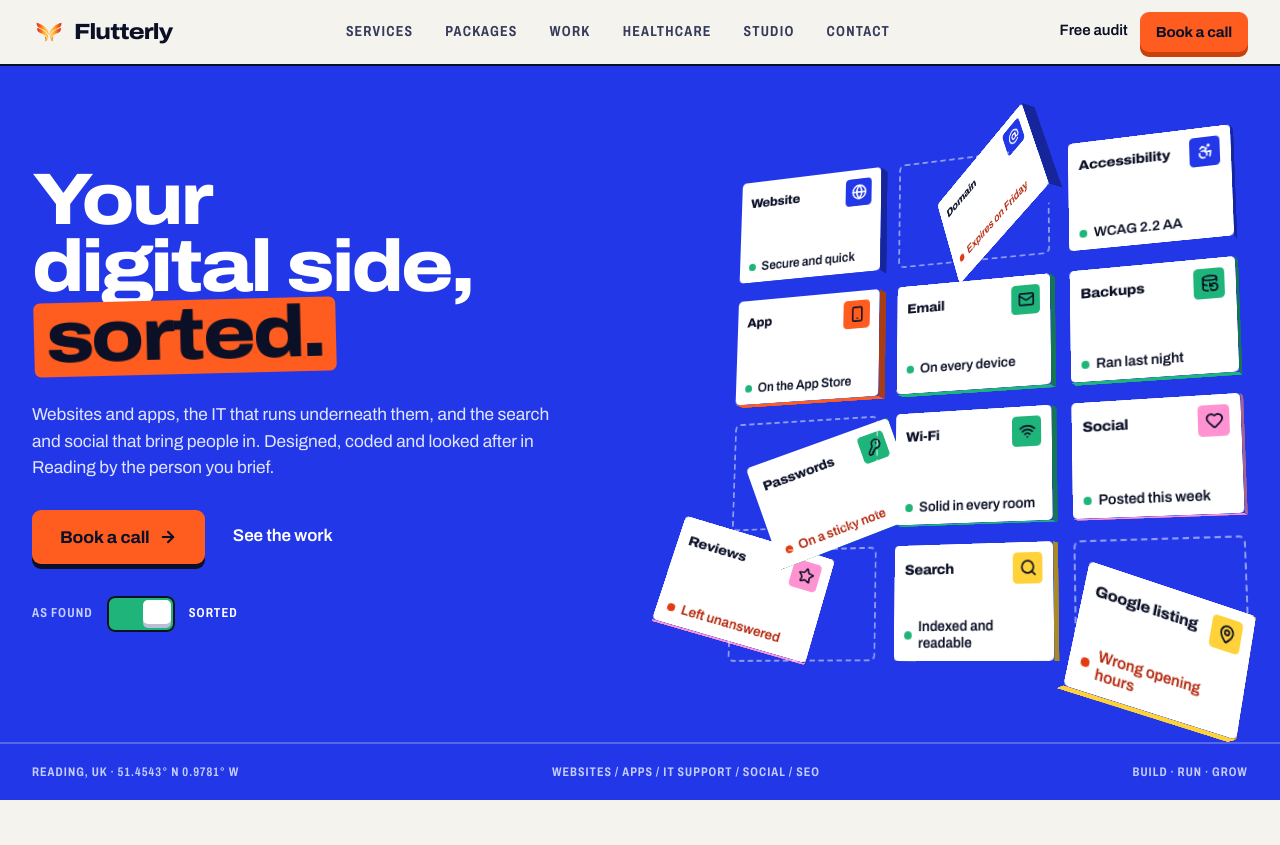
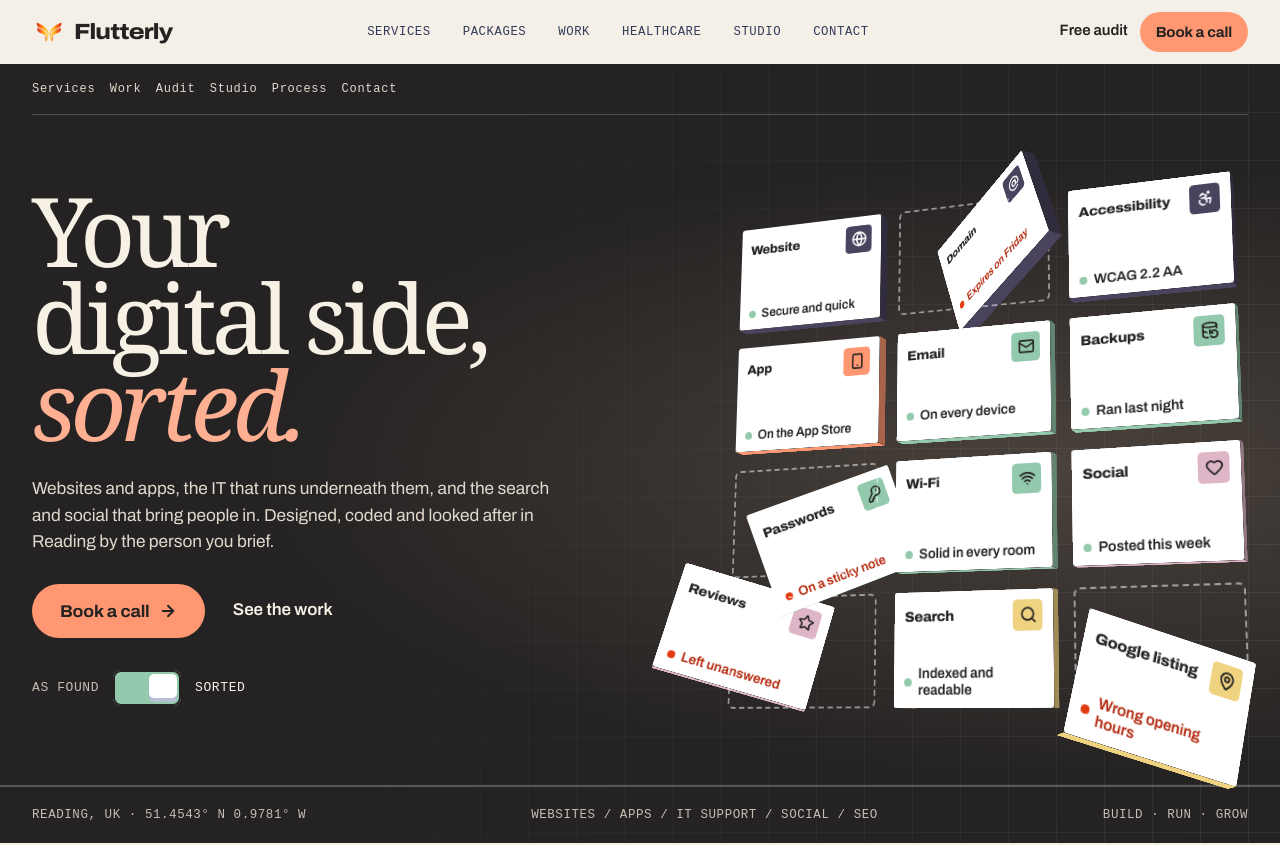
Before and after one commit to its-me-anoop/Website, a Next.js app: page / in a window 1280 px wide. Shown: the top 845 px of the page. Built offline with nearby package versions, Linux system fonts and the light colour scheme.

Commit message:
Redesign the Flutterly studio around editorial chapters and a graphite opening

```diff
--- a/src/app/globals.css
+++ b/src/app/globals.css
@@ -1943,3 +1943,92 @@ body:has(.demo-physio-root) > a[href="#main"]:focus {
     transition-duration: 0.01ms !important;
   }
 }
+
+/* Flutterly studio — typeset chapters, paper surfaces and a graphite stage. */
+@media screen {
+  .s-root, .s-chrome {
+    --s-navy: #252322;
+    --s-navy-2: #373431;
+    --s-chalk: #f4f0e7;
+    --s-chalk-2: #e6e1d5;
+    --s-sky: #e3e7dd;
+    --s-cobalt: #49435e;
+    --s-cobalt-deep: #34303f;
+    --s-sun: #efd381;
+    --s-flame: #ff9872;
+    --s-jade: #93c9ac;
+    --s-pink: #dfb6c7;
+  }
+
+  :is(.s-root, .s-chrome) :is(h1,h2,h3).s-display {
+    font-family: Georgia, "Times New Roman", serif;
+    font-weight: 400;
+    letter-spacing: -.055em;
+    line-height: 1.02;
+  }
+  .s-display em {
+    background: transparent;
+    color: inherit;
+    padding: 0 .04em 0 0;
+    margin: 0;
+    transform: none;
+    font-style: italic;
+  }
+  :is(.s-label, .s-eyebrow, .opening-index) {
+    font-family: ui-monospace, "Courier New", monospace;
+    font-weight: 500;
+    letter-spacing: .045em;
+  }
+  .s-eyebrow::before { width: 1.8em; height: 1px; background: currentColor; transform: none; }
+  .s-key { border-radius: 100px; box-shadow: none; }
+  .s-key:hover, .s-key:active { box-shadow: inset 0 0 0 1px currentColor; }
+  .s-card { border-radius: 4px; }
+  :is(.s-root, .s-chrome) header.fixed { border-bottom-width: 1px; }
+  header nav[aria-label="Primary"] .s-label { font-size: .77rem; }
+  .studio-opening {
+    --s-bg: #242222;
+    --s-ink: #f7f0e5;
+    --s-ink-soft: #e1d9cd;
+    --s-muted: #c6bdb4;
+    background-image: radial-gradient(ellipse at 83% 52%, #4a423c, transparent 54%);
+  }
+  .studio-opening::before {
+    content: "";
+    position: absolute;
+    inset: 0;
+    z-index: -1;
+    background-image: linear-gradient(#fff1 1px, transparent 1px), linear-gradient(90deg,#fff1 1px, transparent 1px);
+    background-size: 48px 48px;
+    mask-image: linear-gradient(105deg, transparent 25%, black);
+    pointer-events: none;
+  }
+  .opening-index nav {
+    display: flex;
+    flex-wrap: wrap;
+    gap: 0 .9rem;
+    border-bottom: 1px solid #ffffff36;
+    padding: .55rem 0;
+  }
+  .opening-index a {
+    display: inline-flex;
+    align-items: center;
+    min-height: 32px;
+    font-size: .75rem;
+    color: var(--s-ink-soft);
+  }
+  .opening-index a:hover { text-decoration: underline; text-underline-offset: .3em; }
+  .studio-opening #hero-title { font-size: clamp(3.25rem, 7.5vw, 7.5rem); line-height: .91; }
+  .studio-opening #hero-title em { color: #ffb093; }
+  .studio-opening .sort-face { border-radius: 3px; }
+}
+@media screen {
+  .studio-page-opening::before {
+    content: "";
+    position: absolute;
+    inset: 0;
+    z-index: -1;
+    pointer-events: none;
+    background-image: repeating-linear-gradient(90deg, transparent 0 63px, var(--s-line) 63px 64px);
+    mask-image: linear-gradient(100deg, transparent 32%, #0009);
+  }
+}
--- a/src/components/sorted/home/Hero.tsx
+++ b/src/components/sorted/home/Hero.tsx
@@ -100,8 +100,15 @@ export function Hero() {
       aria-labelledby="hero-title"
       data-state={sorted ? "sorted" : "mess"}
       data-intro={intro ? "" : undefined}
-      className="tone-cobalt relative isolate flex min-h-[calc(100svh-4rem)] flex-col overflow-hidden"
+      className="studio-opening tone-cobalt relative isolate flex min-h-[calc(100svh-4rem)] flex-col overflow-hidden"
     >
+      <Container className="opening-index">
+        <nav aria-label="On this page">
+          {["Services", "Work", "Audit", "Studio", "Process", "Contact"].map((section) => (
+            <a key={section} href={`#${section.toLowerCase()}`}>{section}</a>
+          ))}
+        </nav>
+      </Container>
       <Container className="relative grid flex-1 items-center gap-x-8 gap-y-10 pb-10 pt-10 sm:pt-14 lg:grid-cols-[minmax(0,1.15fr)_minmax(0,1fr)] lg:pb-16">
         <div className="relative z-10 flex min-w-0 flex-col items-start gap-7">
           <h1
--- a/src/components/sorted/layout/PageHero.tsx
+++ b/src/components/sorted/layout/PageHero.tsx
@@ -36,11 +36,11 @@ export function PageHero({
 }) {
   const hasArt = art !== null;
   return (
-    <section id="top" className={cn(tone, "relative isolate overflow-hidden border-b-2 border-s-rule")}>
+    <section id="top" className={cn(tone, "studio-page-opening relative isolate overflow-hidden border-b border-s-rule")}>
       <Container
         className={cn(
-          "grid items-center gap-x-10 gap-y-6 pb-14 pt-12 sm:pb-20 sm:pt-16",
-          hasArt && "lg:grid-cols-[minmax(0,1.5fr)_minmax(0,1fr)]"
+          "grid items-center gap-x-12 gap-y-8 py-14 sm:py-20 lg:min-h-[62svh]",
+          hasArt && "lg:grid-cols-[minmax(0,1.3fr)_minmax(0,1fr)]"
         )}
       >
         <div className="min-w-0">
```
Also changed, not shown: 1 other file (tests, documents, lock files or other folders).
